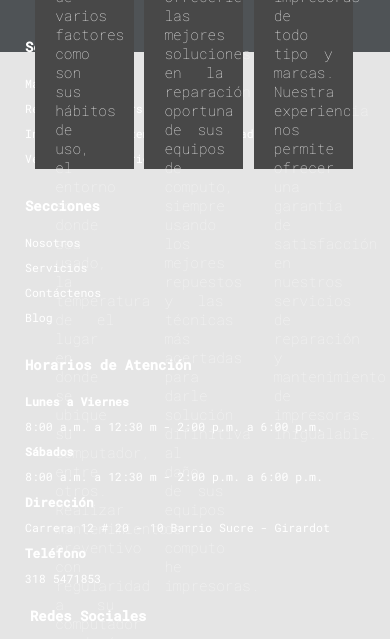
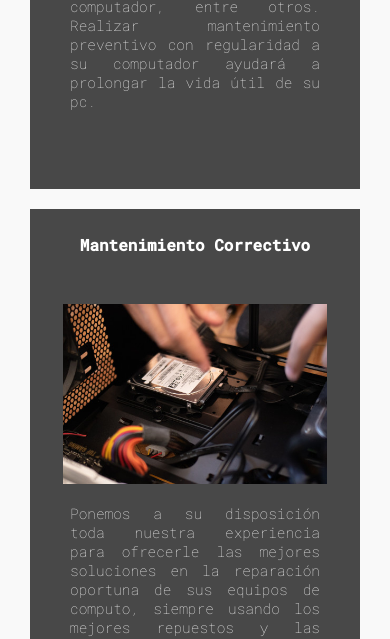
Before and after one commit to candres26/websitepamplona, a plain HTML site: page serviciotecnico.html in a window 390 px wide. Shown: the part 801-1440 px from the top of the page. Drawn offline with Linux system fonts and the light colour scheme.

Commit message:
Modificaciones a la pagina de servicio tecnico y nosotros en las vistas para moviles

```diff
--- a/css/global-mobile.css
+++ b/css/global-mobile.css
@@ -214,8 +214,12 @@
         grid-template-rows: 70px 20px max-content 200px max-content;
     }
 
-    .wrap-galery > .pic {
-        margin-bottom: 10px;
+    .wrap-galery .pic {
+        float: left;
+        height: 180px;
+        position: relative;
+        width: 100%;
+        margin: 14px auto;
     }
 
     .content-contact {
@@ -440,8 +444,37 @@
     .grid-general {
         display: grid;
         grid-template-columns: 100%;
-        grid-template-rows: 70px 20px 450px max-content 200px max-content;
+        grid-template-rows: 70px 20px max-content 200px max-content;
     }
+
+    .serviceTec{
+        margin: 10px auto;
+        width: 100%;
+    }
+
+    .serviceTec p {
+        margin: 10px 40px;
+    }
+
+    .wrap-galery {
+        height: auto;
+        /* min-height: 130px; */
+        position: relative;
+        margin-top: 20px;
+        margin: auto;
+        width: 100%;
+    }
+
+    .wrap-galery .pic {
+        float: left;
+        height: 210px;
+        margin-left: 10px;
+        margin-right: 10px;
+        position: relative;
+        width: 100%;
+        margin: 15px auto;
+    }
+
 }
 @media screen and (min-width: 361px) and (max-width: 640px) and (orientation: landscape){
 
@@ -607,7 +640,26 @@
     .grid-general {
         display: grid;
         grid-template-columns: 100%;
-        grid-template-rows: 70px 20px 450px max-content 200px max-content;
+        grid-template-rows: 70px 20px max-content 200px max-content;
+    }
+
+    .wrap-galery {
+        height: auto;
+        /* min-height: 130px; */
+        position: relative;
+        margin-top: 20px;
+        margin: auto;
+        width: 100%;
+    }
+
+    .wrap-galery .pic {
+        float: left;
+        height: 210px;
+        margin-left: 10px;
+        margin-right: 10px;
+        position: relative;
+        width: 48%;
+        margin: 15px 5px;
     }
 }
 @media screen and (min-width: 641px) and (max-width: 800px){
@@ -773,7 +825,24 @@
     .grid-general {
         display: grid;
         grid-template-columns: 100%;
-        grid-template-rows: 70px 20px 450px max-content 200px max-content;
+        grid-template-rows: 70px 20px max-content 200px max-content;
+    }
+
+    .wrap-galery {
+        height: auto;
+        /* min-height: 130px; */
+        position: relative;
+        margin-top: 20px;
+        margin: auto;
+        width: 100%;
+    }
+
+    .wrap-galery .pic {
+        float: left;
+        height: 210px;
+        position: relative;
+        width: 48%;
+        margin: 14px 5px;
     }
 }
 @media screen and (min-width: 801px) and (max-width: 812px) and (orientation: landscape){
@@ -940,7 +1009,7 @@
     .grid-general {
         display: grid;
         grid-template-columns: 100%;
-        grid-template-rows: 70px 20px 450px max-content 200px max-content;
+        grid-template-rows: 70px 20px max-content 200px max-content;
     }
 }
 
--- a/css/global.css
+++ b/css/global.css
@@ -355,7 +355,7 @@ body {
     margin: 10px 11px 35px;
 }
 
-.serviceTec{
+.serviceTec {
   background-color: #484848;
   color: #FFF;
   float: left;
@@ -363,9 +363,12 @@ body {
   position: relative;
   margin-left: 1.555%;
   margin-right: 1.555%;
-    min-height: 550px;
-    max-height: 600px;
-    width: 30%;
+  /* min-height: 550px; */
+  /* max-height: 778px; */
+  width: 300px;
+  height: 610px;
+  /* min-width: 30%; */
+  margin-top: 10px;
 }
 
 .serviceTec h4{
```
Also changed, not shown: contacto.html (+1 -1 lines). Lines whose indentation alone changed are shown as unchanged.
